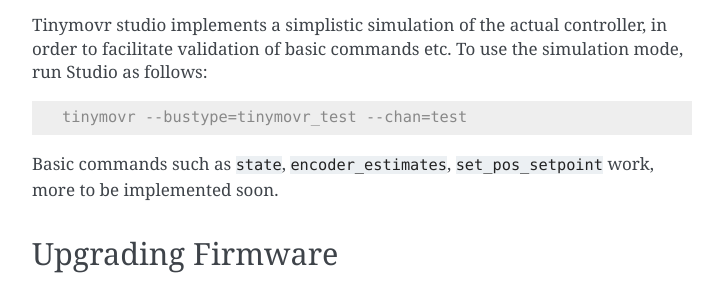
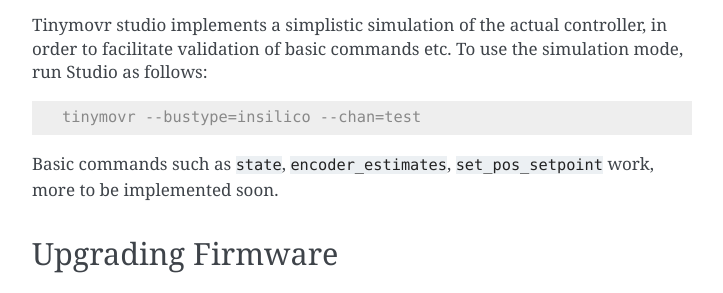
Before and after one commit to tinymovr/Tinymovr, a Sphinx documentation site: the page built from docs/studio/usage.rst, in a window 1280 px wide and 900 px high, scrolled down 3129 px. Shown: the part 152-445 px from the top of the window, without its empty margins (388-1111 px from the left). Built offline with Sphinx 7.4.7, drawn with Linux system fonts in a browser that asks for light colours.

Commit message:
update docs for new in silico tinymovr

```diff
--- a/docs/studio/usage.rst
+++ b/docs/studio/usage.rst
@@ -161,7 +161,7 @@
 
 .. code-block:: console
 
-    tinymovr --bustype=tinymovr_test --chan=test
+    tinymovr --bustype=insilico --chan=test
 
 Basic commands such as :code:`state`, :code:`encoder_estimates`, :code:`set_pos_setpoint` work, more to be implemented soon.
 
```
